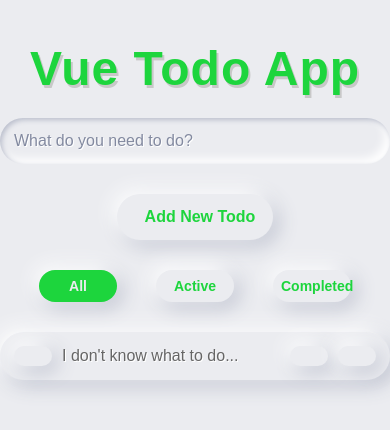
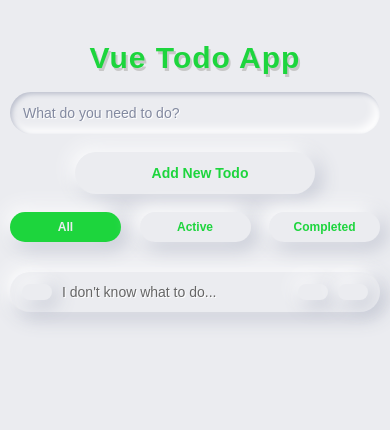
Before and after one commit to taku0823/vue-todo-app, a Vue app: page /vue-todo-app in a window 390 px wide. Shown: the top 430 px of the page. Built offline with nearby package versions, Linux system fonts and the light colour scheme; the HTML template or start-up script is replaced by a standard one.

Commit message:
Make it responsive

```diff
--- a/package.json
+++ b/package.json
@@ -24,6 +24,7 @@
     "@babel/core": "^7.13.10",
     "@babel/preset-env": "^7.13.10",
     "@vue/compiler-sfc": "^3.0.7",
+    "autoprefixer": "^10.2.5",
     "babel-loader": "^8.2.2",
     "css-loader": "^5.1.3",
     "gh-pages": "^3.1.0",
--- a/src/components/App.vue
+++ b/src/components/App.vue
@@ -44,4 +44,26 @@ body {
     text-shadow: 2px 3px 0px rgba(200, 200, 200, 1);
   }
 }
+
+@media screen and (max-width: 599px) {
+  .app {
+    width: calc(100% - 2rem);
+    margin: 0 auto;
+    h1 {
+      margin: 0 0 1.6rem;
+      font-size: 3rem;
+    }
+  }
+}
+
+@media (min-width: 600px) and (max-width: 1024px) {
+  .app {
+    width: calc(100% - 4rem);
+    margin: 0 auto;
+    h1 {
+      margin: 0 0 2rem;
+      font-size: 3.6rem;
+    }
+  }
+}
 </style>
--- a/src/components/TheForm.vue
+++ b/src/components/TheForm.vue
@@ -88,4 +88,35 @@ export default {
     }
   }
 }
+
+@media (min-width: 600px) and (max-width: 1024px) {
+  .form {
+    margin-bottom: 2.5rem;
+    &__input,
+    &__button {
+      padding: 1.4rem;
+    }
+    &__input {
+      width: 100%;
+    }
+  }
+}
+
+@media screen and (max-width: 599px) {
+  .form {
+    margin-bottom: 1.8rem;
+    &__input,
+    &__button {
+      padding: 1.3rem;
+      font-size: 1.4rem;
+    }
+    &__input {
+      margin-bottom: 1.8rem;
+      width: 100%;
+    }
+    &__button {
+      width: 65%;
+    }
+  }
+}
 </style>
--- a/src/components/TheNav.vue
+++ b/src/components/TheNav.vue
@@ -38,4 +38,14 @@
     }
   }
 }
+
+@media screen and (max-width: 599px) {
+  .nav {
+    justify-content: space-between;
+    &__link {
+      width: 30%;
+      font-size: 1.2rem;
+    }
+  }
+}
 </style>
--- a/src/components/TodoItems.vue
+++ b/src/components/TodoItems.vue
@@ -137,4 +137,29 @@ export default {
     margin: 0 1rem;
   }
 }
+
+@media (min-width: 600px) and (max-width: 1024px) {
+  .todoitems {
+    padding: 1.4rem;
+    margin-bottom: 1.8rem;
+    button {
+      width: 30px;
+      padding: 0.8rem;
+      font-size: 1.3rem;
+    }
+  }
+}
+
+@media screen and (max-width: 599px) {
+  .todoitems {
+    padding: 1.2rem;
+    margin-bottom: 1.5rem;
+    font-size: 1.4rem;
+    button {
+      width: 30px;
+      padding: 0.8rem;
+      font-size: 1.2rem;
+    }
+  }
+}
 </style>
--- a/webpack.config.js
+++ b/webpack.config.js
@@ -12,25 +12,25 @@ module.exports = {
   mode: nodeEnv,
   devtool: isDev ? 'source-map' : 'eval',
   resolve: {
-    extensions: ['.vue', '.js', '.json']
+    extensions: ['.vue', '.js', '.json'],
   },
   entry: `${src}/js/index.js`,
   output: {
     path: dist,
     filename: 'js/main.js',
-    publicPath: '/vue-todo-app/'
+    publicPath: '/vue-todo-app/',
   },
   module: {
     rules: [
       {
         test: /\.js$/,
         exclude: /node_modules/,
-        loader: 'babel-loader'
+        loader: 'babel-loader',
       },
       {
         test: /\.vue$/,
         exclude: /node_modules/,
-        loader: 'vue-loader-v16'
+        loader: 'vue-loader-v16',
       },
       {
         test: /\.(scss|css)/,
@@ -40,28 +40,34 @@ module.exports = {
           {
             loader: 'css-loader',
             options: {
-              sourceMap: true
-            }
+              sourceMap: true,
+            },
           },
           {
-            loader: 'postcss-loader'
+            loader: 'postcss-loader',
+            options: {
+              sourceMap: true,
+              postcssOptions: {
+                plugins: [require('autoprefixer')],
+              },
+            },
           },
           {
             loader: 'sass-loader',
             options: {
-              sourceMap: true
-            }
-          }
-        ]
-      }
-    ]
+              sourceMap: true,
+            },
+          },
+        ],
+      },
+    ],
   },
   plugins: [
     new VueLoaderPlugin(),
     new webpack.DefinePlugin({
       __VUE_OPTIONS_API__: false,
-      __VUE_PROD_DEVTOOLS__: false
-    })
+      __VUE_PROD_DEVTOOLS__: false,
+    }),
   ],
   devServer: {
     open: true,
@@ -69,6 +75,6 @@ module.exports = {
     hot: true,
     port: 8080,
     contentBase: dist,
-    historyApiFallback: true
-  }
+    historyApiFallback: true,
+  },
 };
```
Also changed, not shown: 1 other file (tests, documents, lock files or other folders).
